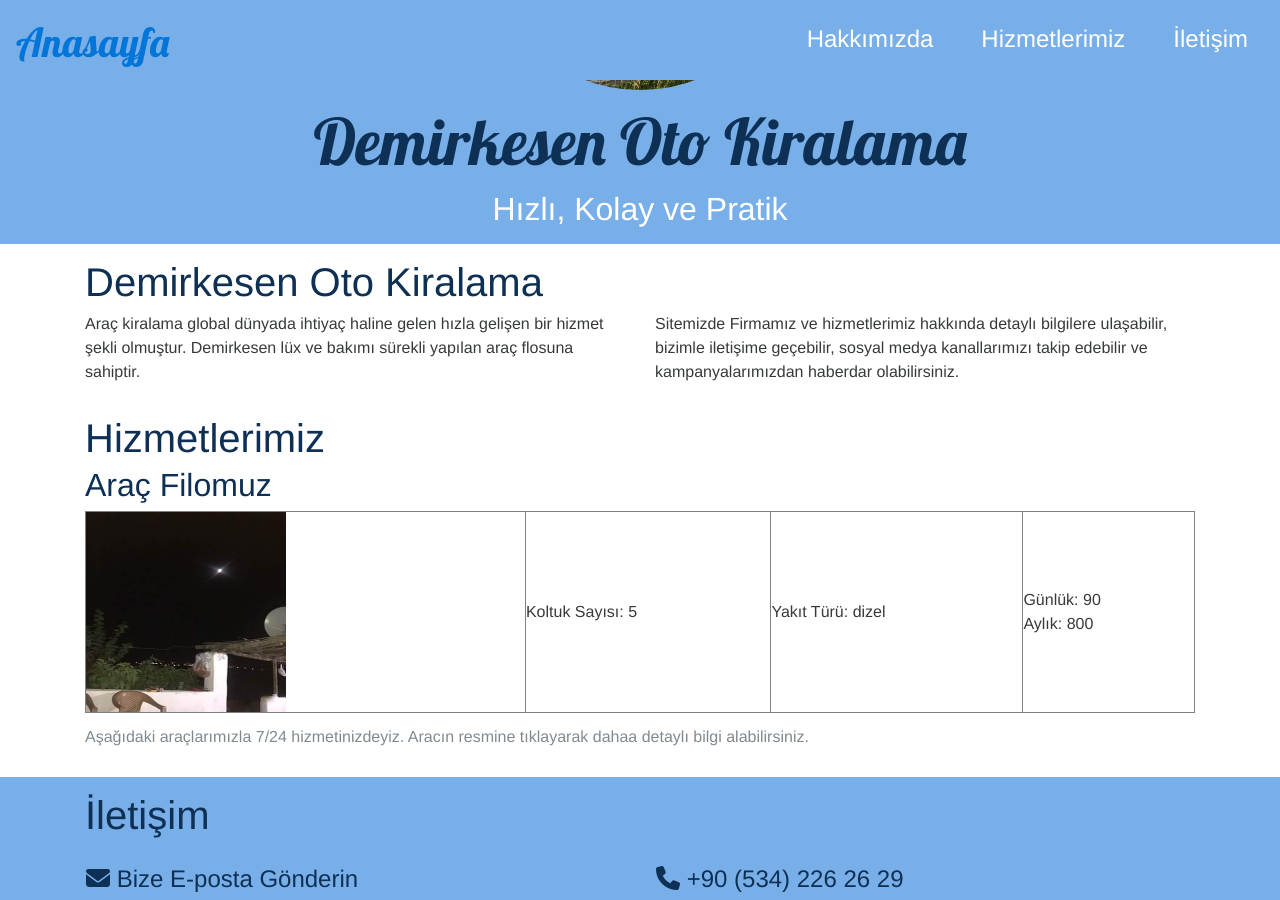
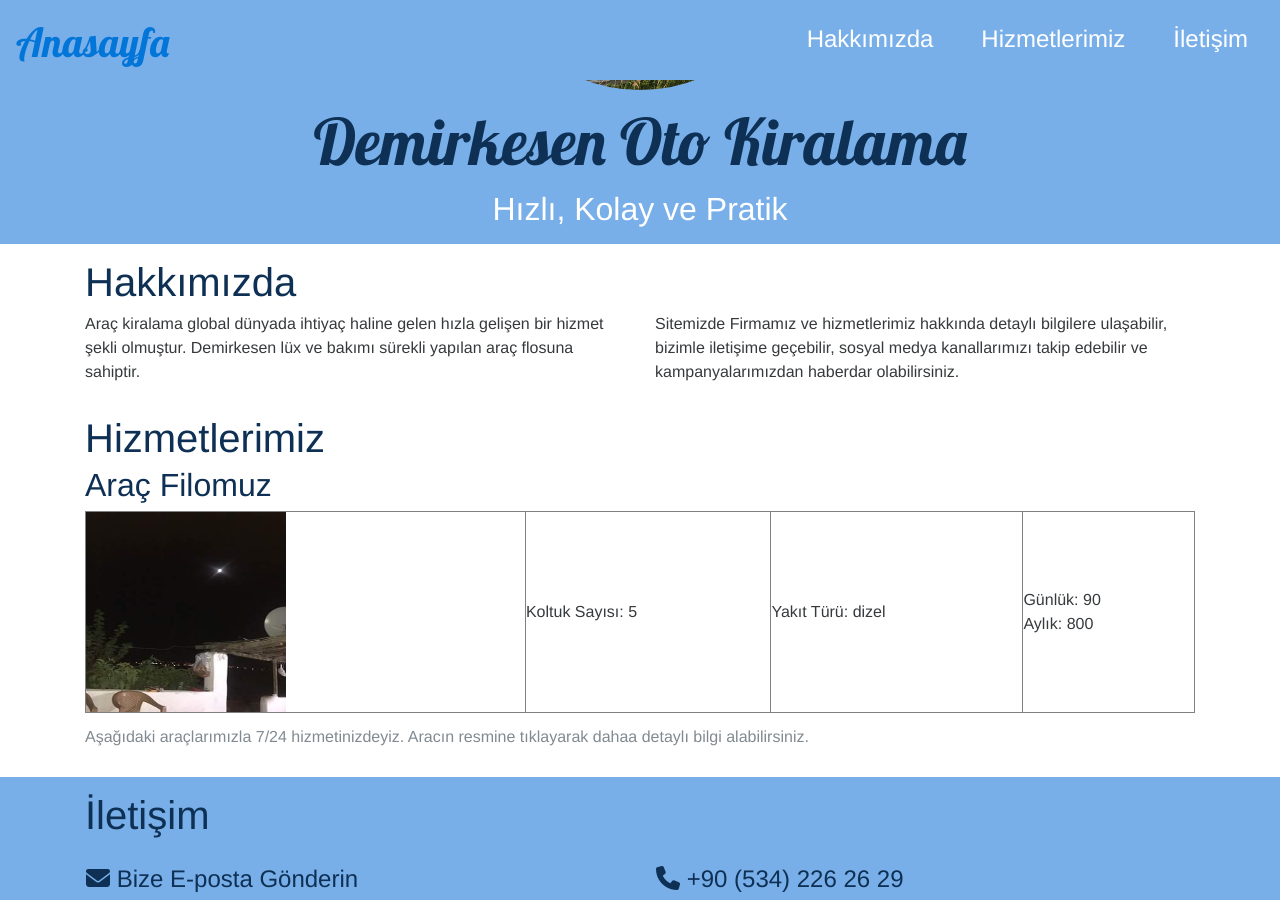
Before and after one commit to borfirbora/demirkesenotokiralama, a Jekyll site: the page built from index.html, in a window 1280 px wide and 900 px high, scrolled down 342 px. Built offline with Jekyll 4.4.1, drawn with Linux system fonts in a browser that asks for light colours; nearby versions of some CDN libraries.

Commit message:
Update about.html

```diff
--- a/_includes/about.html
+++ b/_includes/about.html
@@ -1,7 +1,7 @@
 <section class="container container-about">
     <div class="row">
         <div class="col-md-12">
-            <h1>Demirkesen Oto Kiralama</h1>
+            <h1>Hakkımızda</h1>
         </div>
         <div class="col-sm-12 col-md-6">
             <p>
```
